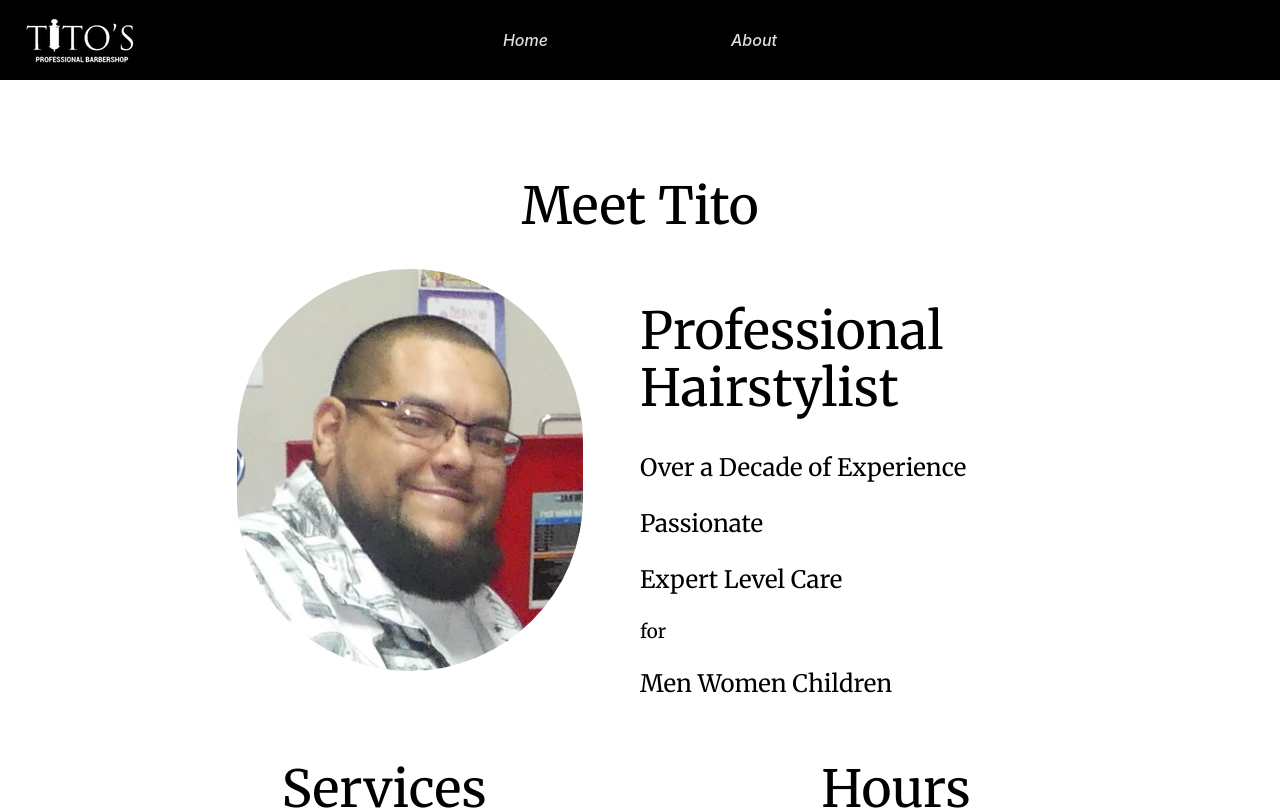
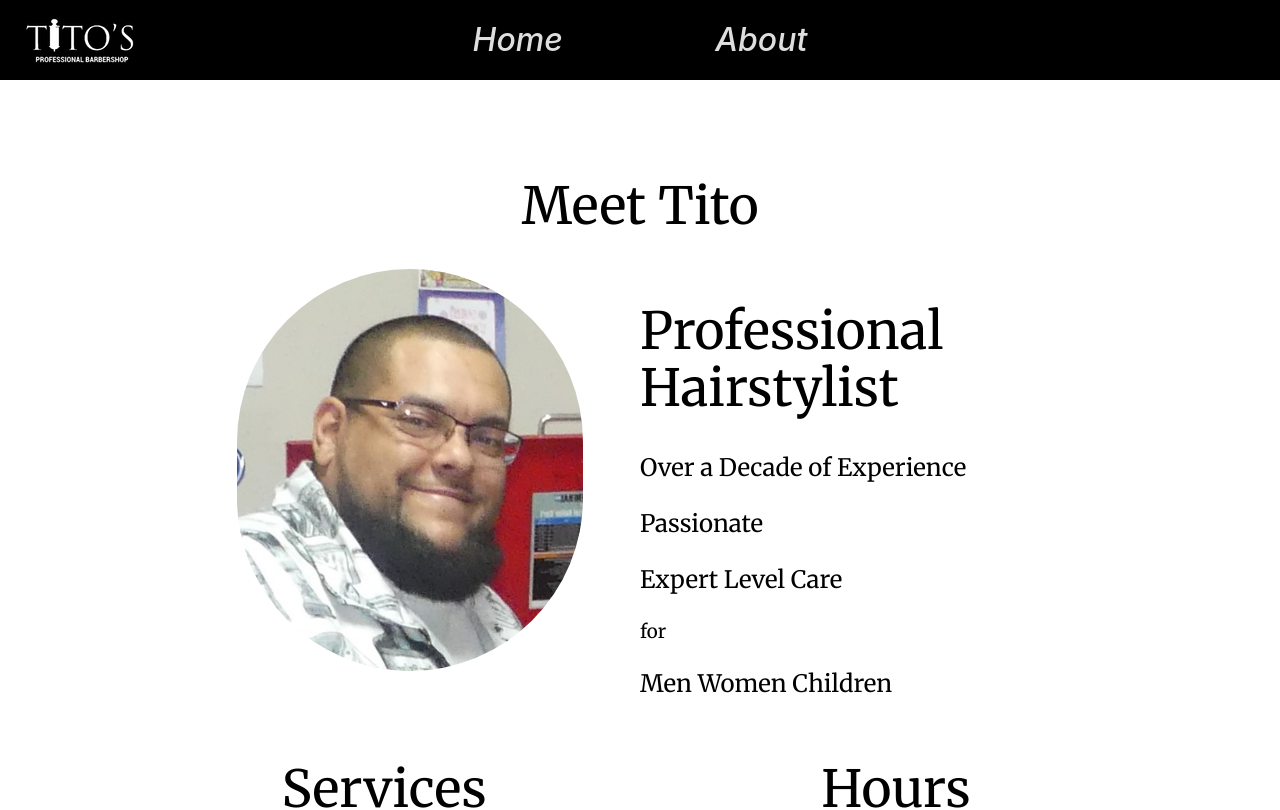
Before and after one commit to alexbradshaw/Titos, a React (Vite) app: page / in a window 1280 px wide. Shown: the top 810 px of the page. Built offline with nearby package versions, Linux system fonts and the light colour scheme; some icons are missing.

Commit message:
adding font sizing for nav

```diff
--- a/src/Components/Header/Header.css
+++ b/src/Components/Header/Header.css
@@ -16,8 +16,9 @@
     justify-content: space-evenly;
 }
 
-.headerContainer > a {
+.headerContainer > * {
     color: rgba(255, 255, 255, 0.87) !important;
+    font-size: 2rem;
 }
 
 .logo {
@@ -39,4 +40,8 @@
     .headerContainer {
         justify-content: space-around;
     }
+
+    .headerContainer > * {
+        font-size: large;
+    }
 }
```
